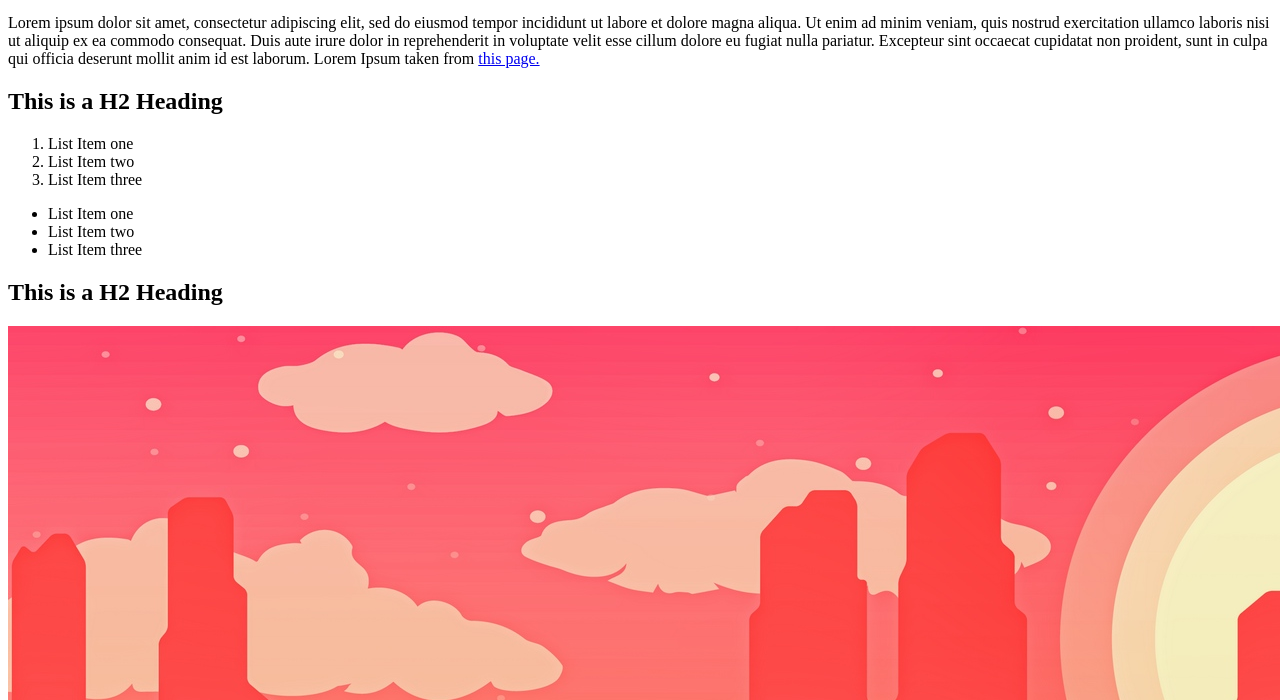
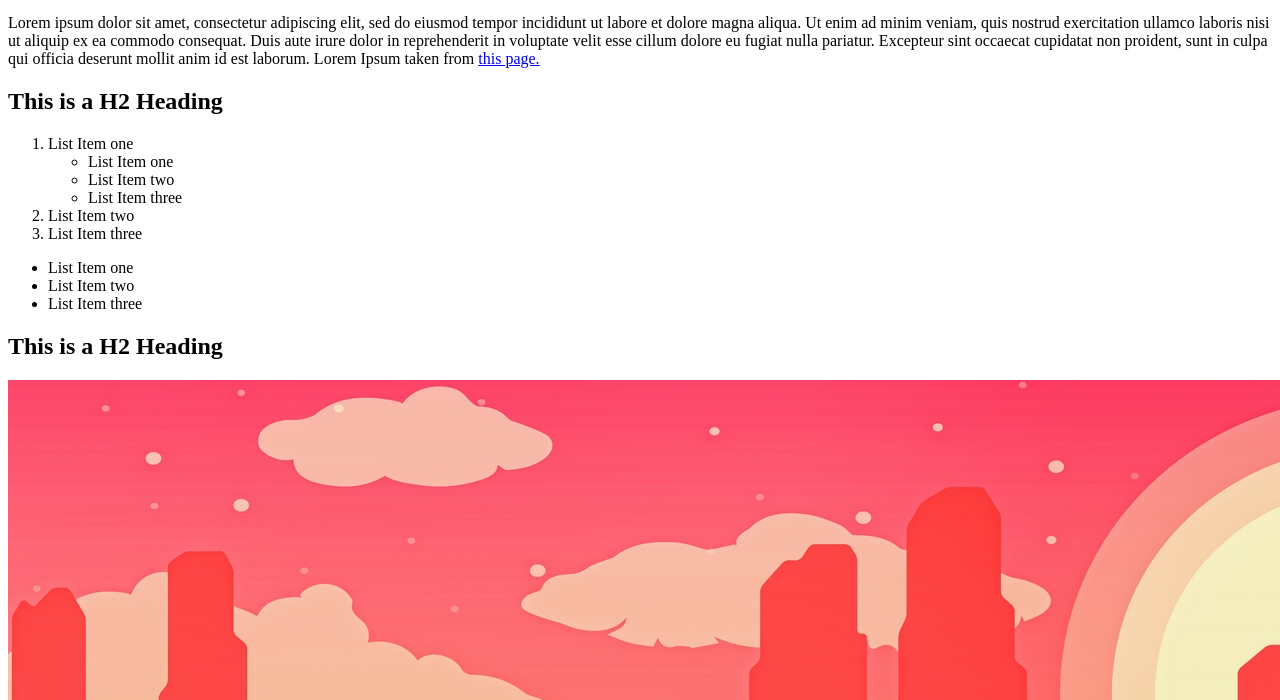
Before and after one commit to DevLaka/front-end-basics-demo, a plain HTML site: page index.html in a window 1280 px wide. Shown: the part 100-800 px from the top of the page. Drawn offline with Linux system fonts and the light colour scheme.

Commit message:
add comments and eg of nesting lists

```diff
--- a/index.html
+++ b/index.html
@@ -23,6 +23,12 @@
     <h2>This is a H2 Heading</h2>
     <ol>
       <li>List Item one</li>
+      <!-- Example of  nesting lists -->
+        <ul>
+          <li>List Item one</li>
+          <li>List Item two</li>
+          <li>List Item three</li>
+        </ul>
       <li>List Item two</li>
       <li>List Item three</li>
     </ol>
```
